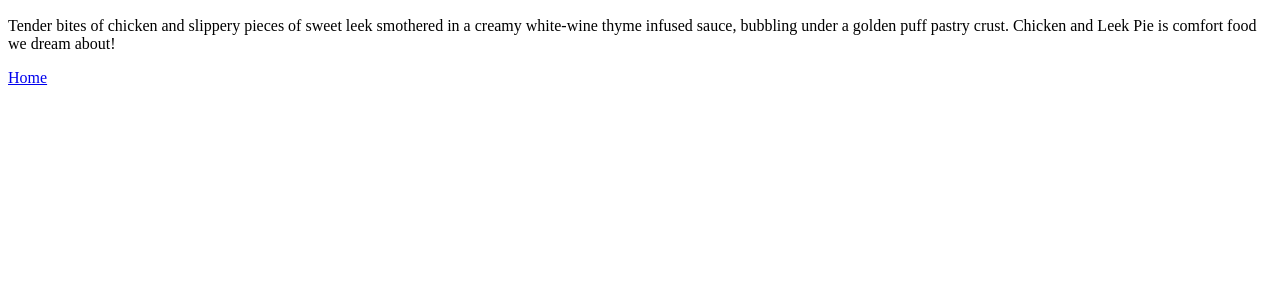
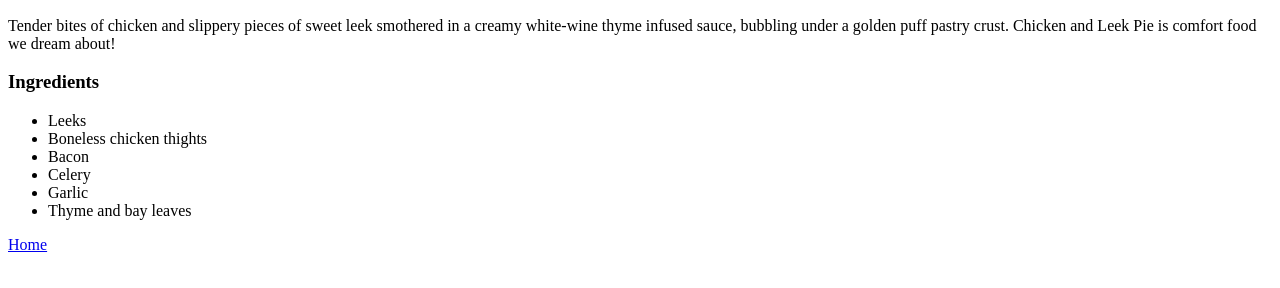
Before and after one commit to Angelov12/odin-recipes, a plain HTML site: page recipes/ChickenandLeekPie.html in a window 1280 px wide. Shown: the part 434-722 px from the top of the page. Drawn offline with Linux system fonts and the light colour scheme.

Commit message:
ingredients added

```diff
--- a/recipes/ChickenandLeekPie.html
+++ b/recipes/ChickenandLeekPie.html
@@ -14,6 +14,18 @@
 
 </p>
 
+<h3>Ingredients</h3>
+<ul>
+    <li>Leeks</li>
+    <li>Boneless chicken thights</li>
+    <li>Bacon</li>
+    <li>Celery</li>
+    <li>Garlic</li>
+    <li>Thyme and bay leaves</li>
+
+</ul>
+
+
     <a href="../index.html">Home</a>
 
 </body>
```
